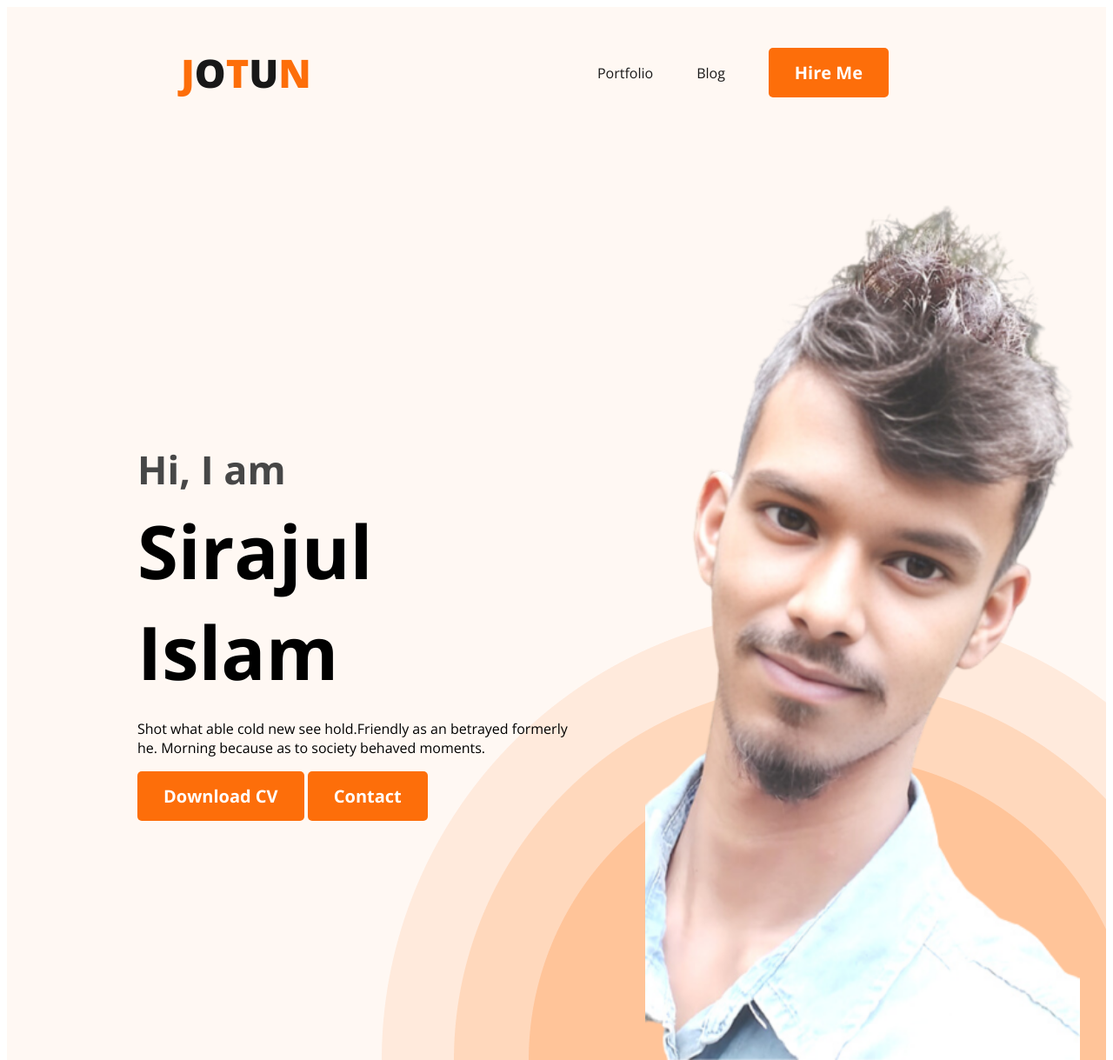
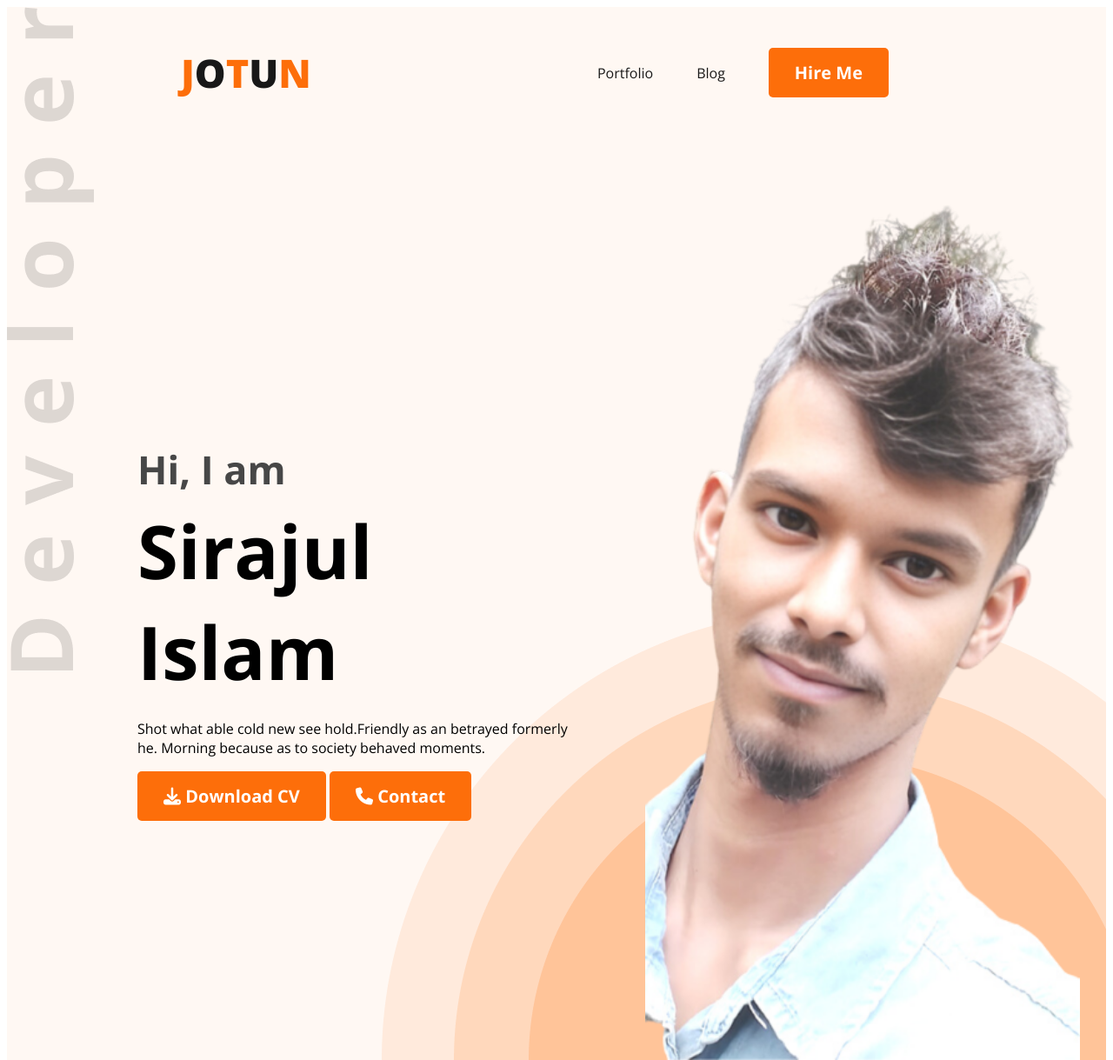
Before and after one commit to siraj3838/My-Portfolio-Site, a plain HTML site: page index.html in a window 1280 px wide. Shown: the top 1219 px of the page at 87% size. Drawn offline with nearby package versions, Linux system fonts and the light colour scheme.

Commit message:
my update

```diff
--- a/index.html
+++ b/index.html
@@ -11,6 +11,8 @@
 
 
     <link rel="stylesheet" href="style.css">
+
+    <script src="https://kit.fontawesome.com/020dfb7bb9.js" crossorigin="anonymous"></script>
 </head>
 <body>
     <header class="header">
@@ -29,8 +31,8 @@
                 <h3 class="banner-g">Hi, I  am</h3>
                 <h1 class="banner-h">Sirajul Islam</h1>
                 <p class="banner-des">Shot what able cold new see hold.Friendly as an betrayed formerly he. Morning because as to society behaved moments.</p>
-                <button class="btn-primary">Download CV</button>
-                <button class="btn-primary">Contact</button>
+                <button class="btn-primary"><i class="fa-solid fa-download"></i> Download CV</button>
+                <button class="btn-primary"><i class="fa-solid fa-phone"></i> Contact</button>
             </div>
             <img class="banner-pic" src="images/sakil.png" alt="">
         </div>
@@ -148,7 +150,7 @@
             </div>
 
             <div class="download-cv">
-                <button class="btn-primary">Download CV</button>
+                <button class="btn-primary"><i class="fa-solid fa-download"></i> Download CV</button>
             </div>
         </section>
     </main>
--- a/style.css
+++ b/style.css
@@ -49,9 +49,9 @@ nav a{
 
 .header{
     background: #FFF8F3;
-    background-image: url(images/header_bg.png);
+    background-image: url(images/header_bg.png), url('images/developer.png');
     background-repeat: no-repeat;
-    background-position: bottom right;
+    background-position: bottom right, top left;
 }
 
 .banner{
```
